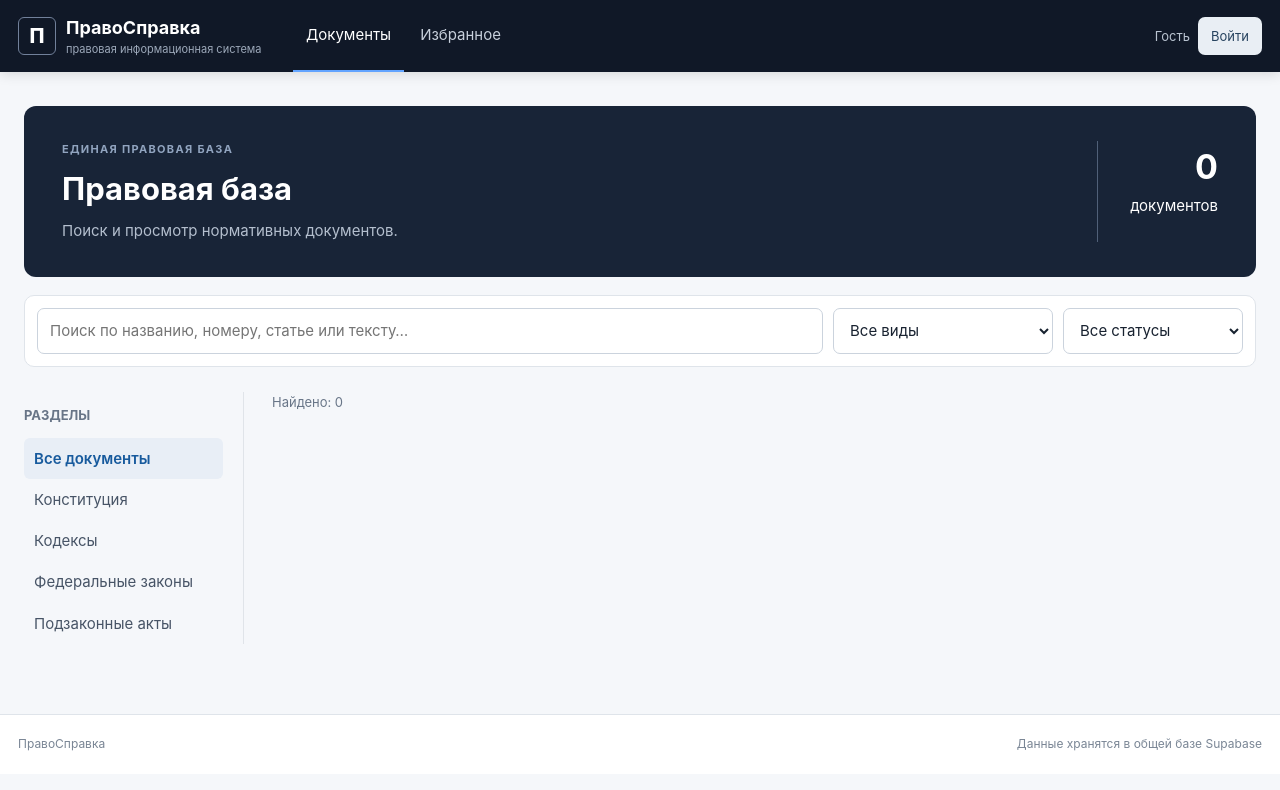
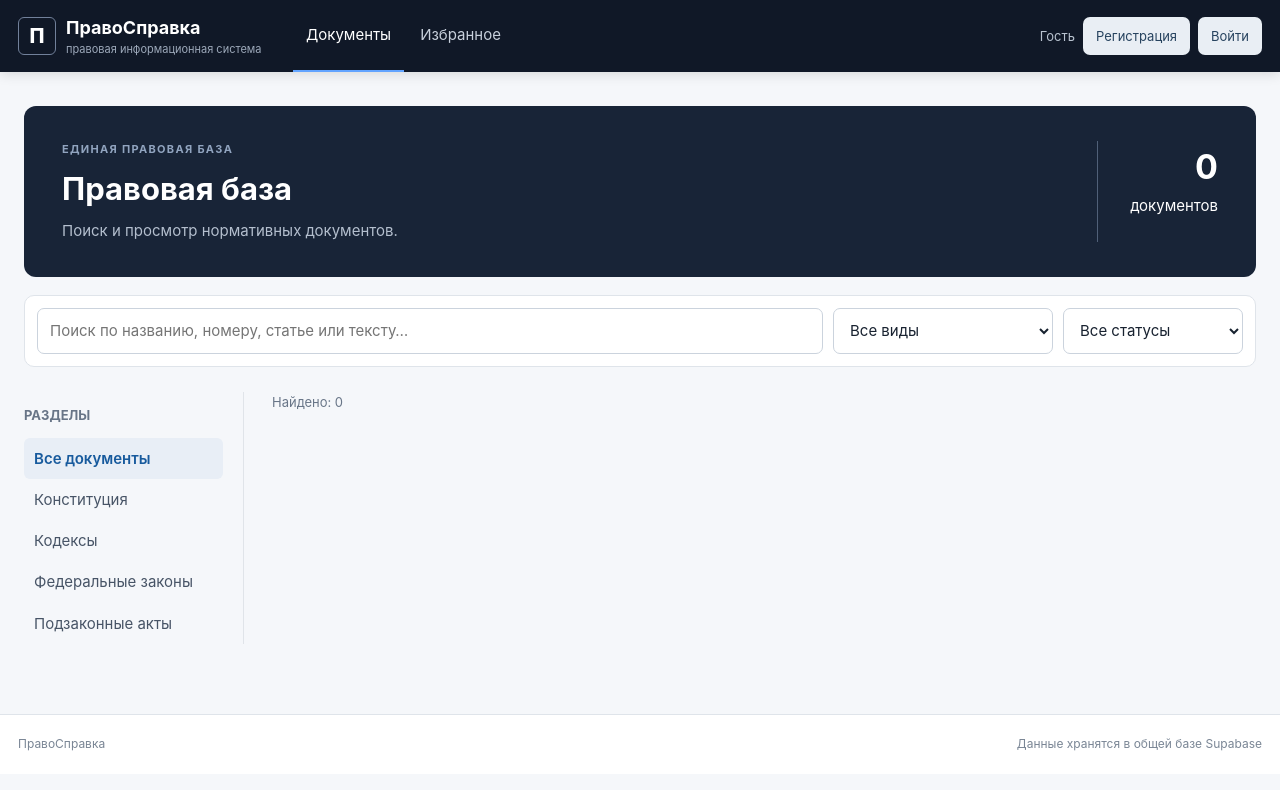
Before and after one commit to andreywer78/pravo-spravkademo, a plain HTML site: page index.html in a window 1280 px wide. Drawn offline with nearby package versions, Linux system fonts and the light colour scheme; no server answers.

Commit message:
Update index.html

```diff
--- a/index.html
+++ b/index.html
@@ -13,7 +13,11 @@
     <button class="nav" data-go="favorites">Избранное</button>
     <button class="nav admin-only hidden" data-go="admin">Администрирование</button>
   </nav>
-  <div class="account"><span id="userLabel">Гость</span><button id="authBtn" class="secondary-btn">Войти</button></div>
+  <div class="account">
+  <span id="userLabel">Гость</span>
+  <button id="registerBtn" class="secondary-btn">Регистрация</button>
+  <button id="authBtn" class="secondary-btn">Войти</button>
+</div>
 </header>
 <main>
 <section id="home" class="view">
```
